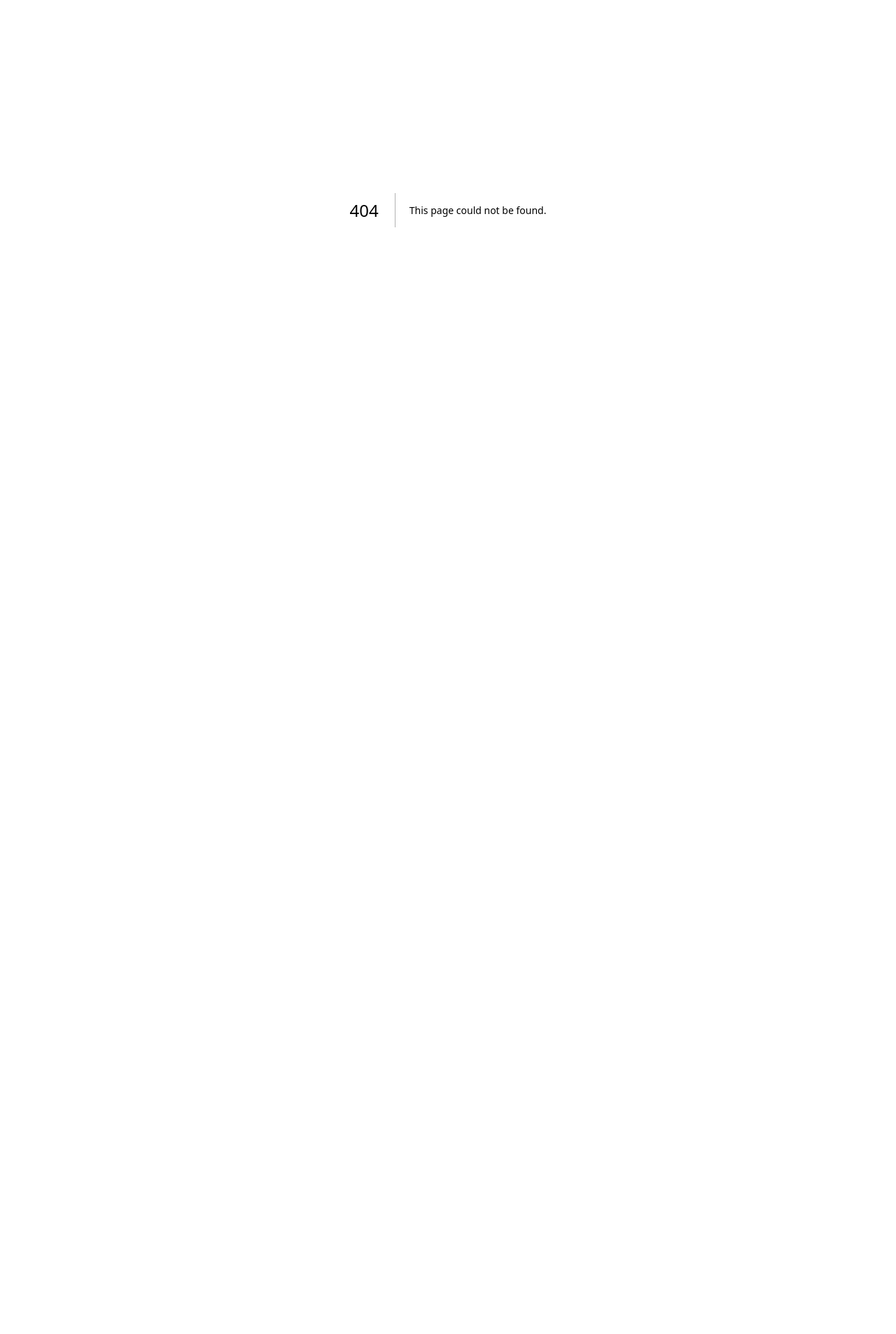
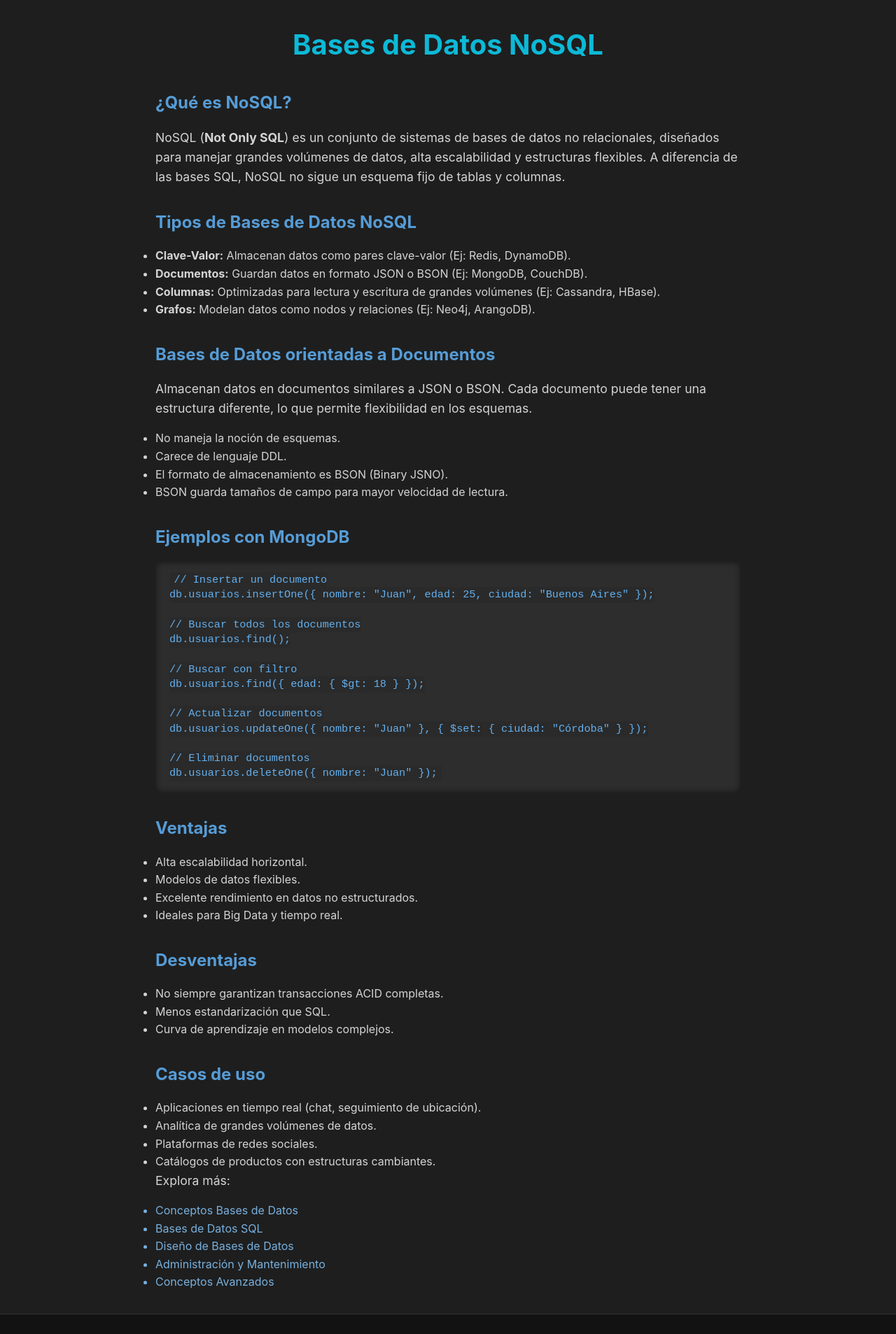
Before and after one commit to DdEze/SyntaxSphere, a Next.js app: page /bases-datos/nosql in a window 1280 px wide. Before the commit this address had no page. Shown: the part 100-2007 px from the top of the page at 70% size. Before the commit the page ends 800 px from the top, so only its background shows below. Built offline with nearby package versions, Linux system fonts and the light colour scheme.

Commit message:
feat(bases-datos): Se agrego la pantalla de 'NoSQL'
 Nota: seguir con la pagina

```diff
--- /dev/null
+++ b/app/bases-datos/nosql/page.js
@@ -0,0 +1,107 @@
+'use client';
+
+import Layout from '@/components/Layout';
+import Link from 'next/link';
+import '@/styles/global.css';
+
+export default function NoSQLPage() {
+  return (
+    <Layout>
+      <section className="prose lg:prose-xl max-w-4xl mx-auto px-4 py-8">
+        <h1>Bases de Datos NoSQL</h1>
+      </section>
+
+      <section>
+        <h2>¿Qué es NoSQL?</h2>
+        <p>
+          NoSQL (<strong>Not Only SQL</strong>) es un conjunto de sistemas de bases de datos no relacionales, diseñados
+          para manejar grandes volúmenes de datos, alta escalabilidad y estructuras flexibles.
+          A diferencia de las bases SQL, NoSQL no sigue un esquema fijo de tablas y columnas.
+        </p>
+      </section>
+
+      <section>
+        <h2>Tipos de Bases de Datos NoSQL</h2>
+        <ul>
+          <li><strong>Clave-Valor:</strong> Almacenan datos como pares clave-valor (Ej: Redis, DynamoDB).</li>
+          <li><strong>Documentos:</strong> Guardan datos en formato JSON o BSON (Ej: MongoDB, CouchDB).</li>
+          <li><strong>Columnas:</strong> Optimizadas para lectura y escritura de grandes volúmenes (Ej: Cassandra, HBase).</li>
+          <li><strong>Grafos:</strong> Modelan datos como nodos y relaciones (Ej: Neo4j, ArangoDB).</li>
+        </ul>
+      </section>
+
+      <section>
+        <h2> Bases de Datos orientadas a <strong>Documentos</strong></h2>
+        <p>
+          Almacenan datos en documentos similares a JSON o BSON. Cada documento puede tener una estructura diferente, lo que permite flexibilidad en los esquemas.
+        </p>
+        <ul>
+          <li>No maneja la noción de esquemas.</li>
+          <li>Carece de lenguaje DDL.</li>
+          <li>El formato de almacenamiento es BSON (Binary JSNO).</li>
+          <li>BSON guarda tamaños de campo para mayor velocidad de lectura.</li>
+        </ul>
+      </section>
+
+      <section>
+        <h2>Ejemplos con MongoDB</h2>
+        <pre><code>
+{`// Insertar un documento
+db.usuarios.insertOne({ nombre: "Juan", edad: 25, ciudad: "Buenos Aires" });
+
+// Buscar todos los documentos
+db.usuarios.find();
+
+// Buscar con filtro
+db.usuarios.find({ edad: { $gt: 18 } });
+
+// Actualizar documentos
+db.usuarios.updateOne({ nombre: "Juan" }, { $set: { ciudad: "Córdoba" } });
+
+// Eliminar documentos
+db.usuarios.deleteOne({ nombre: "Juan" });`}
+        </code></pre>
+      </section>
+
+      <section>
+        <h2>Ventajas</h2>
+        <ul>
+          <li>Alta escalabilidad horizontal.</li>
+          <li>Modelos de datos flexibles.</li>
+          <li>Excelente rendimiento en datos no estructurados.</li>
+          <li>Ideales para Big Data y tiempo real.</li>
+        </ul>
+      </section>
+
+      <section>
+        <h2>Desventajas</h2>
+        <ul>
+          <li>No siempre garantizan transacciones ACID completas.</li>
+          <li>Menos estandarización que SQL.</li>
+          <li>Curva de aprendizaje en modelos complejos.</li>
+        </ul>
+      </section>
+
+      <section>
+        <h2>Casos de uso</h2>
+        <ul>
+          <li>Aplicaciones en tiempo real (chat, seguimiento de ubicación).</li>
+          <li>Analítica de grandes volúmenes de datos.</li>
+          <li>Plataformas de redes sociales.</li>
+          <li>Catálogos de productos con estructuras cambiantes.</li>
+        </ul>
+      </section>
+
+      <section id='explora'>
+        <p>Explora más:</p>
+        <ul className='indice'>
+          <li><Link href="/bases-datos">Conceptos Bases de Datos</Link></li>
+          <li><Link href="/bases-datos/sql">Bases de Datos SQL</Link></li>
+          <li><Link href="/bases-datos/diseno">Diseño de Bases de Datos</Link></li>
+          <li><Link href="/bases-datos/administracion">Administración y Mantenimiento</Link></li>
+          <li><Link href="/bases-datos/conceptos-avanzados">Conceptos Avanzados</Link></li>
+        </ul>
+      </section>
+    </Layout>
+  );
+}
```
